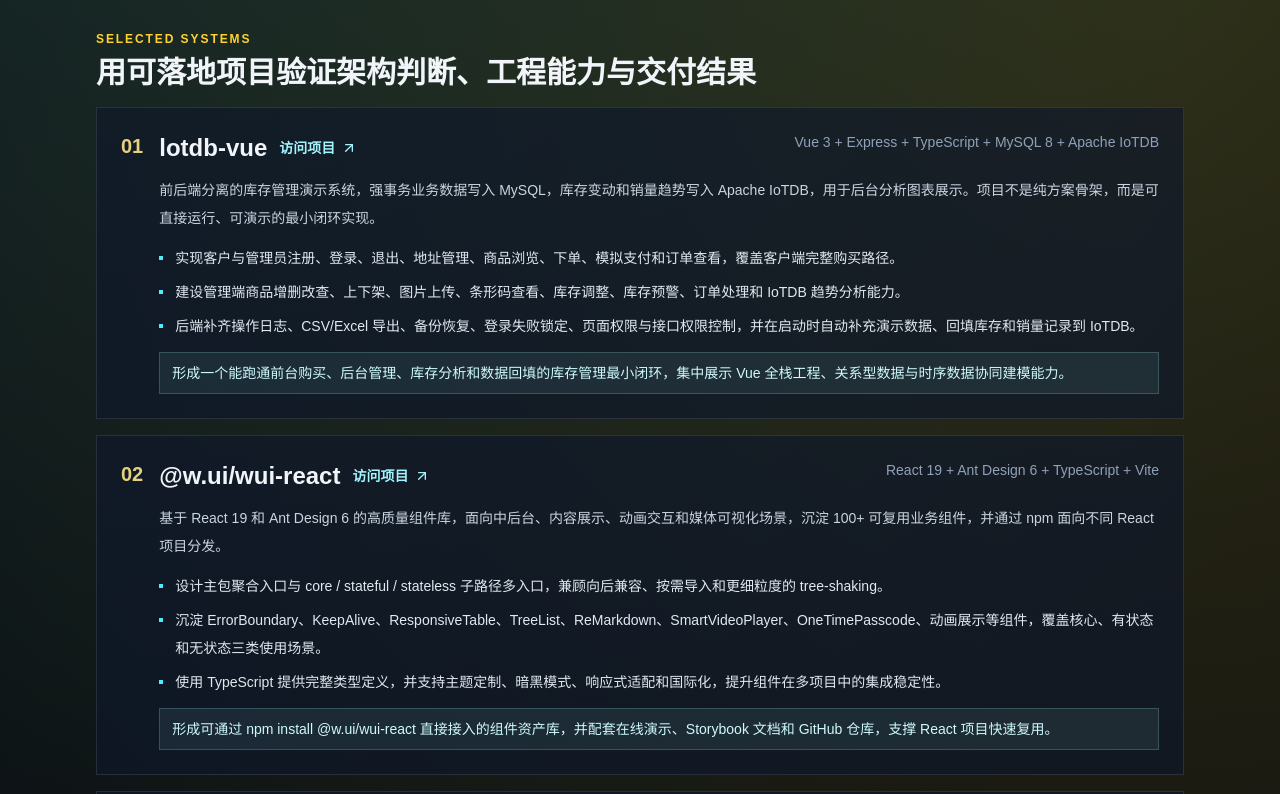
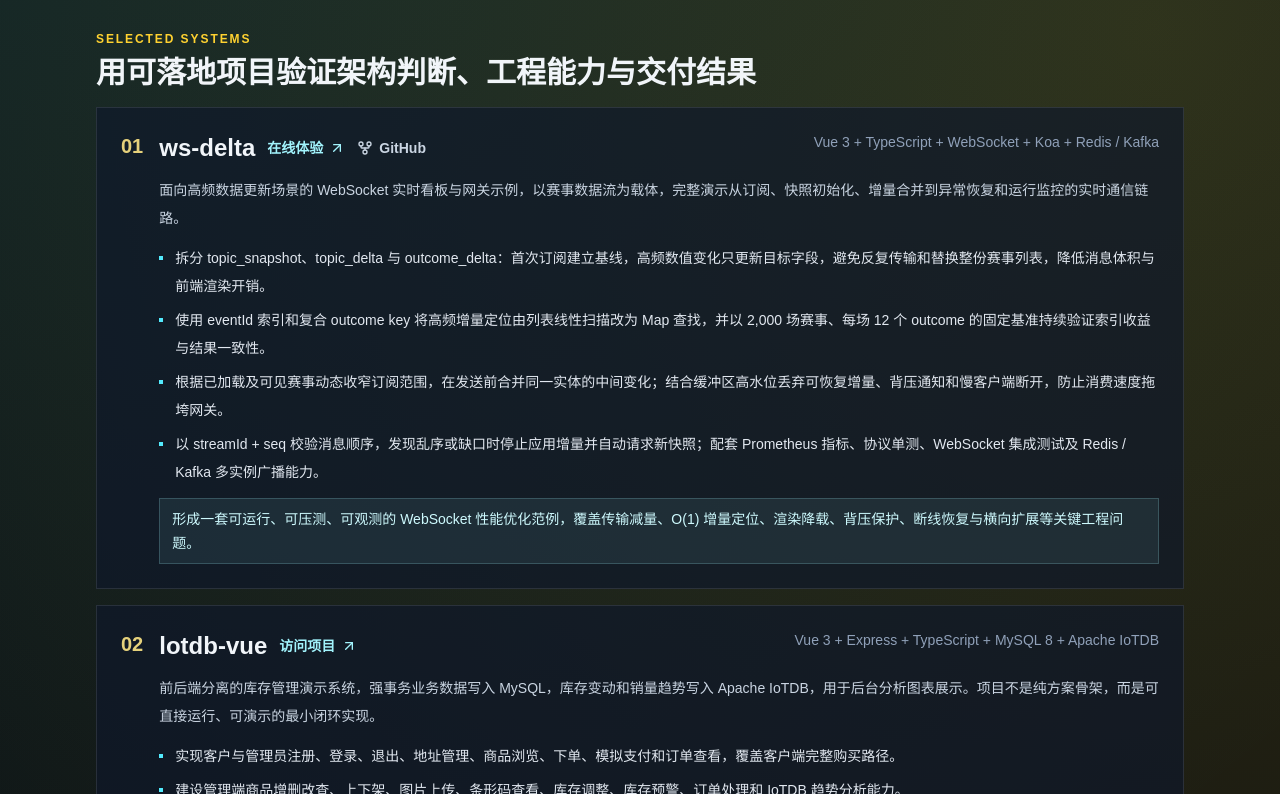
Before and after one commit to wkylin/personal-site, a React (Vite) app: page / in a window 1280 px wide. Shown: the part 1286-2080 px from the top of the page. Built offline with nearby package versions, Linux system fonts and the light colour scheme.

Commit message:
feat: ws delta

```diff
--- a/src/components/ProjectsSection.tsx
+++ b/src/components/ProjectsSection.tsx
@@ -1,4 +1,4 @@
-import { ArrowUpRight } from "lucide-react";
+import { ArrowUpRight, GitFork } from "lucide-react";
 import type { CSSProperties } from "react";
 import type { ProfileData } from "../profileData";
 
@@ -29,15 +29,28 @@ export function ProjectsSection({ projects }: ProjectsSectionProps) {
                 <div className="flex flex-col gap-2 sm:flex-row sm:items-start sm:justify-between">
                   <div className="flex min-w-0 flex-wrap items-center gap-x-3 gap-y-2">
                     <h3 className="text-xl font-semibold sm:text-2xl">{project.name}</h3>
+                    <div className="flex flex-wrap items-center gap-x-3 gap-y-2">
                       <a
                         className="inline-flex items-center gap-1.5 text-sm font-semibold text-cyan-200 transition hover:text-cyan-100"
                         href={project.url}
                         target="_blank"
                         rel="noreferrer"
                       >
-                      访问项目
+                        {project.githubUrl ? "在线体验" : "访问项目"}
                         <ArrowUpRight size={16} />
                       </a>
+                      {project.githubUrl ? (
+                        <a
+                          className="inline-flex items-center gap-1.5 text-sm font-semibold text-slate-300 transition hover:text-white"
+                          href={project.githubUrl}
+                          target="_blank"
+                          rel="noreferrer"
+                        >
+                          <GitFork size={16} />
+                          GitHub
+                        </a>
+                      ) : null}
+                    </div>
                   </div>
                   <span className="text-xs text-slate-400 sm:text-sm">{project.stack}</span>
                 </div>
--- a/src/profileData.ts
+++ b/src/profileData.ts
@@ -5,6 +5,7 @@ export type Project = {
   contributions: string[];
   result: string;
   url: string;
+  githubUrl?: string;
 };
 
 export type ProfileData = {
@@ -61,6 +62,20 @@ export const profileData: ProfileData = {
     },
   ],
   projects: [
+    {
+      name: "ws-delta",
+      stack: "Vue 3 + TypeScript + WebSocket + Koa + Redis / Kafka",
+      background: "面向高频数据更新场景的 WebSocket 实时看板与网关示例，以赛事数据流为载体，完整演示从订阅、快照初始化、增量合并到异常恢复和运行监控的实时通信链路。",
+      contributions: [
+        "拆分 topic_snapshot、topic_delta 与 outcome_delta：首次订阅建立基线，高频数值变化只更新目标字段，避免反复传输和替换整份赛事列表，降低消息体积与前端渲染开销。",
+        "使用 eventId 索引和复合 outcome key 将高频增量定位由列表线性扫描改为 Map 查找，并以 2,000 场赛事、每场 12 个 outcome 的固定基准持续验证索引收益与结果一致性。",
+        "根据已加载及可见赛事动态收窄订阅范围，在发送前合并同一实体的中间变化；结合缓冲区高水位丢弃可恢复增量、背压通知和慢客户端断开，防止消费速度拖垮网关。",
+        "以 streamId + seq 校验消息顺序，发现乱序或缺口时停止应用增量并自动请求新快照；配套 Prometheus 指标、协议单测、WebSocket 集成测试及 Redis / Kafka 多实例广播能力。",
+      ],
+      result: "形成一套可运行、可压测、可观测的 WebSocket 性能优化范例，覆盖传输减量、O(1) 增量定位、渲染降载、背压保护、断线恢复与横向扩展等关键工程问题。",
+      url: "https://ws.wkylin.cn/",
+      githubUrl: "https://github.com/wkylin/ws-delta",
+    },
     {
       name: "lotdb-vue",
       stack: "Vue 3 + Express + TypeScript + MySQL 8 + Apache IoTDB",
```
Also changed, not shown: 1 other file (tests, documents, lock files or other folders). Lines whose indentation alone changed are shown as unchanged.
